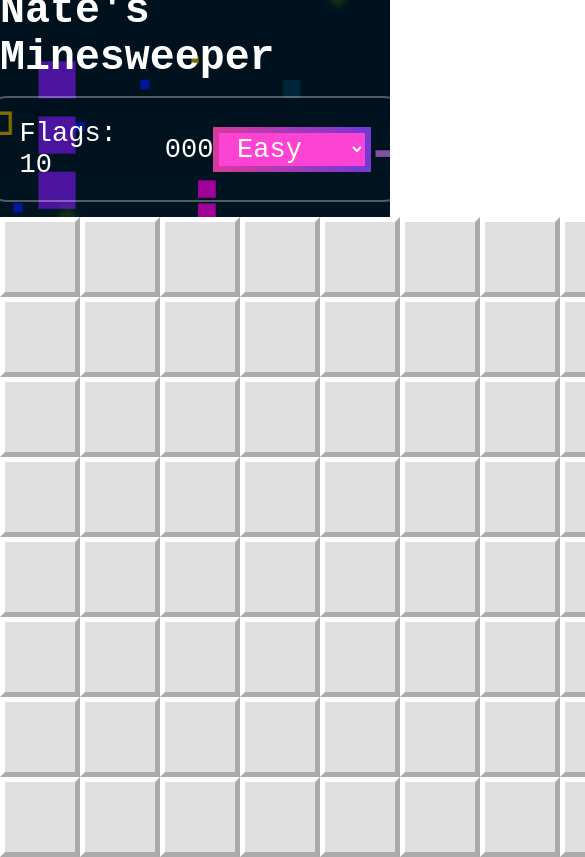
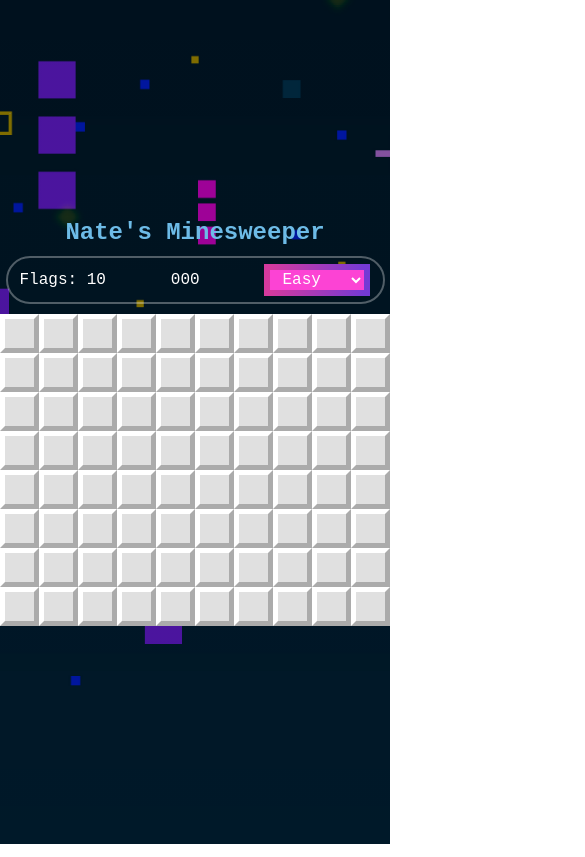
Before and after one commit to natekchua/Minesweeper, a React (Create React App) app: page / in a window 390 px wide. Shown: the top 857 px of the page, 585 px wide, since content can reach past the window. Built offline with nearby package versions, Linux system fonts and the light colour scheme.

Commit message:
Added responsive media queries for portrait mobile / tablets

```diff
--- a/src/css/style.css
+++ b/src/css/style.css
@@ -98,7 +98,7 @@ option {
 }
 
 #grid {
-  width: 800px;
+  width: 100%;
   max-width: 800px;
   margin: 0 auto;
   display: grid;
@@ -132,9 +132,7 @@ option {
 }
 
 #overlayin {
-  padding: 1em;
-  padding-left: 4em;
-  padding-right: 4em;
+  padding: 1em 4em;
   background-color: rgba(0, 0, 0, 0.5);
   border-radius: 5px;
   flex-direction: column;
@@ -206,3 +204,91 @@ p.glow {
     opacity: 1;
   }
 }
+
+/* Responsive Media Queries */
+
+/* Medium Devices (Desktops, Laptops) */
+@media only screen and (max-width: 1024px) {
+  .container {
+    max-width: 1024px;
+  }
+}
+
+/* Small Devices (Phones, Tablets) */
+@media only screen and (max-width: 768px) {
+  * {
+    font-size: 1.15rem;
+  }
+
+  h1 {
+    font-size: 1.8rem;
+  }
+
+  .container {
+    max-width: 768px;
+  }
+
+  #game-header {
+    padding: 10px 18px;
+    margin: 15px;
+  }
+
+  #grid {
+    width: 768px;
+    margin: 0 auto;
+    display: grid;
+  }
+
+  #overlayin {
+    padding: 1.1em 2.2em;
+    box-shadow: 0 0 15px black;
+  }
+
+  #overlayin p {
+    font-size: 1em;
+  }
+
+  p.big {
+    font-size: 1.5em !important;
+  }
+}
+
+/* Extra Small Devices (Phones) */
+@media only screen and (max-width: 480px) {
+  * {
+    font-size: 1rem;
+  }
+
+  h1 {
+    font-size: 1.5rem;
+    color: rgb(109, 187, 231);
+  }
+
+  .container {
+    max-width: 480px;
+  }
+
+  #game-header {
+    padding: 6px 12px;
+    margin: 10px;
+  }
+
+  #grid {
+    width: 100%;
+    margin: 0 auto;
+    display: grid;
+  }
+
+  #overlayin {
+    padding: 1em 2em;
+    box-shadow: 0 0 10px black;
+  }
+
+  #overlayin p {
+    font-size: 0.85em;
+  }
+
+  p.big {
+    font-size: 1.25em !important;
+  }
+}
```
